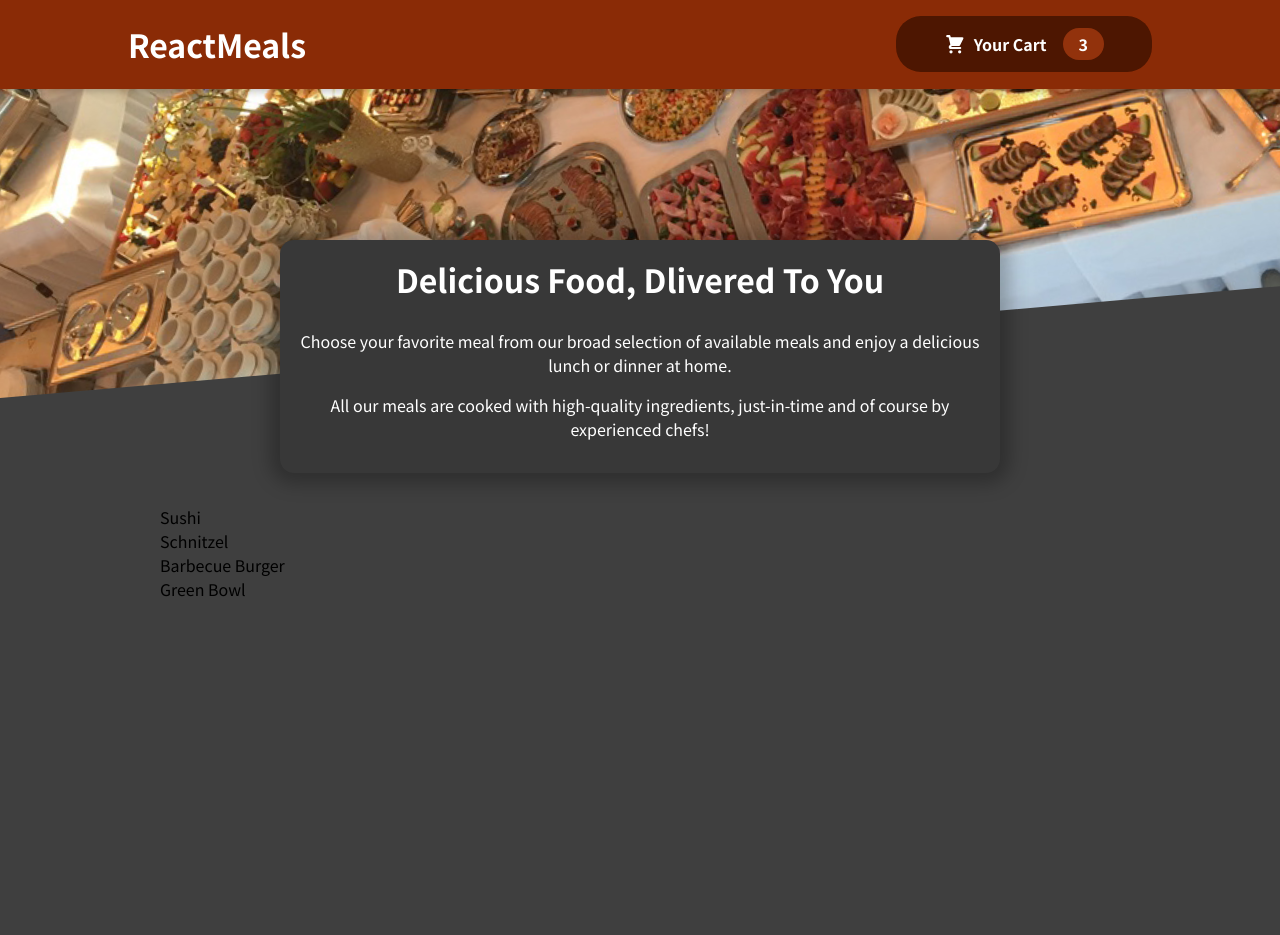
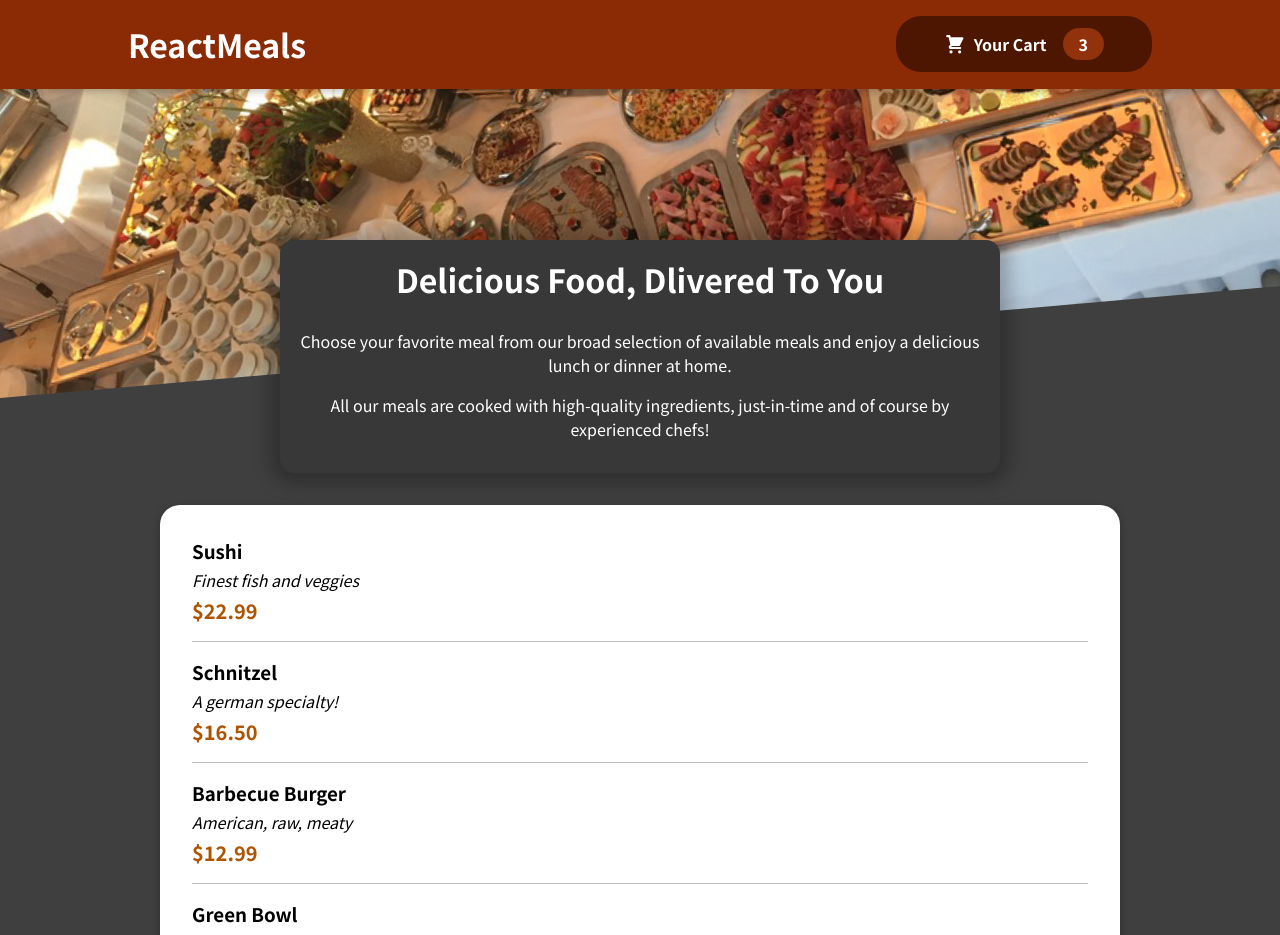
Before and after one commit to yishakw/Food-order-app, a React (Create React App) app: page / in a window 1280 px wide. Shown: the top 935 px of the page. Before the commit the page ends 800 px from the top, so only its background shows below. Built offline with nearby package versions, Linux system fonts and the light colour scheme.

Commit message:
Added the MealItem and Card components

```diff
--- a/src/Components/Meals/AvailableMeals.js
+++ b/src/Components/Meals/AvailableMeals.js
@@ -1,5 +1,6 @@
 import classes from "./AvailableMeals.module.css";
-
+import Card from "../UI/Card";
+import MealItem from "./MealItem/MealItem";
 const DUMMY_MEALS = [
   {
     id: "m1",
@@ -28,10 +29,19 @@ const DUMMY_MEALS = [
 ];
 
 function AvailableMeals() {
-  const mealsList = DUMMY_MEALS.map((meal) => <li>{meal.name}</li>);
+  const mealsList = DUMMY_MEALS.map((meal) => (
+    <MealItem
+      key={meal.id}
+      name={meal.name}
+      description={meal.description}
+      price={meal.price}
+    />
+  ));
   return (
     <section className={classes.meals}>
-      <ul>{mealsList}</ul>
+      <Card>
+        <ul>{mealsList}</ul>
+      </Card>
     </section>
   );
 }
--- /dev/null
+++ b/src/Components/Meals/MealItem/MealItem.js
@@ -0,0 +1,18 @@
+import classes from "./MealItem.module.css";
+
+function MealItem(props) {
+  const price = `$${props.price.toFixed(2)}`;
+  return (
+    <li className={classes.meal}>
+      <div>
+        <div>
+          <h3>{props.name}</h3>
+        </div>
+        <div className={classes.description}>{props.description}</div>
+        <div className={classes.price}>{price}</div>
+      </div>
+    </li>
+  );
+}
+
+export default MealItem;
--- /dev/null
+++ b/src/Components/Meals/MealItem/MealItem.module.css
@@ -0,0 +1,23 @@
+.meal {
+  display: flex;
+  justify-content: space-between;
+  border-bottom: 1px solid rgba(0, 0, 0, 0.25);
+  /* padding: 5px 0; */
+  padding-bottom: 1rem;
+  margin: 1rem;
+}
+.meal h3 {
+  /* font-size: 18px;
+  font-weight: bold; */
+  margin: 0 0 0.25rem 0;
+}
+.description {
+  font-style: italic;
+  /* margin-top: -10px; */
+}
+.price {
+  margin-top: 0.25rem;
+  color: #ad5502;
+  font-weight: bold;
+  font-size: 1.25rem;
+}
--- /dev/null
+++ b/src/Components/UI/Card.js
@@ -0,0 +1,7 @@
+import classes from "./Card.module.css";
+
+const Card = ({ children }) => {
+  return <div className={classes.card}>{children}</div>;
+};
+
+export default Card;
--- /dev/null
+++ b/src/Components/UI/Card.module.css
@@ -0,0 +1,6 @@
+.card {
+  padding: 1rem;
+  box-shadow: 0 2px 8px rgba(0, 0, 0, 0.25);
+  border-radius: 20px;
+  background-color: white;
+}
```
Also changed, not shown: 1 other file (tests, documents, lock files or other folders).
